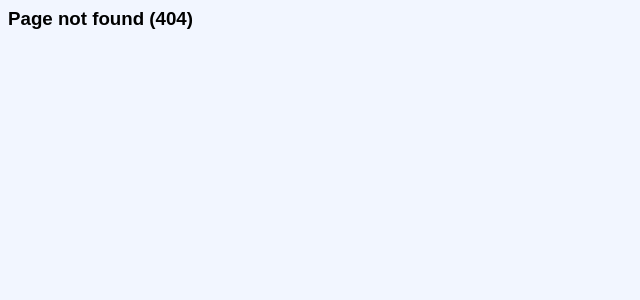
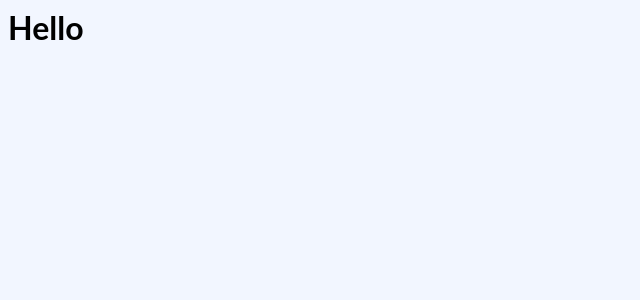
Before and after one commit to SKajiwara/pagenavigationtemplate, a React (Create React App) app: page /menu/1/1/1 in a window 1280 px wide. Before the commit this address led to /404. Shown: the top 300 px of the page, without its empty margins (0-640 px from the left). Built offline with nearby package versions, Linux system fonts and the light colour scheme.

Commit message:
2 files modified

```diff
--- a/src/App.js
+++ b/src/App.js
@@ -24,6 +24,11 @@ class App extends React.Component {
               exact
               path="/menu/:categoryId/:courseId"
               component={CourseContents}
+            />
+            <Route
+              exact
+              path="/menu/:categoryId/:courseId/:contentId"
+              component={Content}
             />
             <Route exact path="/404" component={NotFoundPage} />
             <Redirect to="/404" />
--- a/src/Content.js
+++ b/src/Content.js
@@ -8,7 +8,8 @@ import {
   useParams
 } from "react-router-dom";
 
-function Content() {
+function Content(props) {
+  console.log(props);
   return (
     <div className="content">
       <h1>Hello</h1>
```
